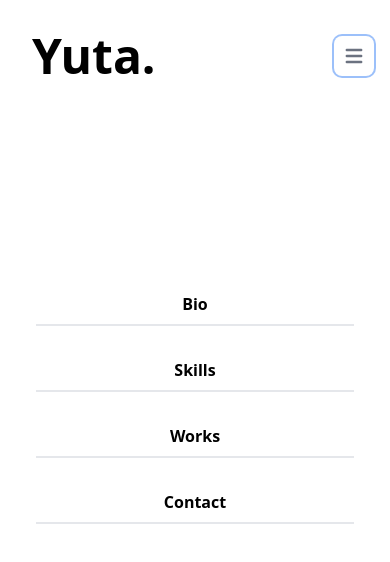
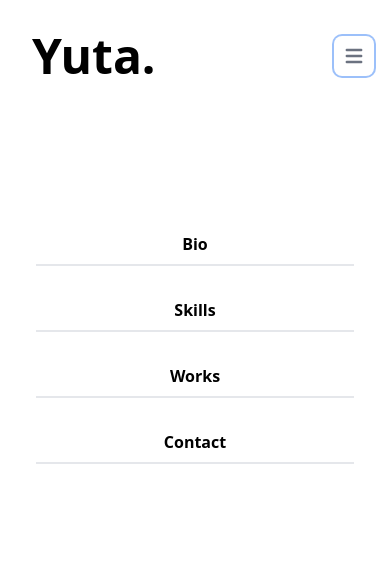
Before and after one commit to GoRuGoo/Next-gorugo-frontend, a Next.js app: page / in a window 390 px wide. Both pictures are taken after a click on the button "Open main menu". Shown: the top 562 px of the page. Built offline with nearby package versions, Linux system fonts and the light colour scheme; a web font is replaced by a local one.

Commit message:
fix: 実機確認して高さ調整

```diff
--- a/components/layouts/Header.js
+++ b/components/layouts/Header.js
@@ -36,7 +36,7 @@ export default function Header() {
         </button>
         {openMenu ? (
           <div className="flex-row  md:hidden h-screen container items-center relative">
-            <ul className="text-center font-bold translate-y-3/4">
+            <ul className="text-center font-bold translate-y-2/4">
               <li
                 className="border-b-2 p-2 m-6
               "
```
